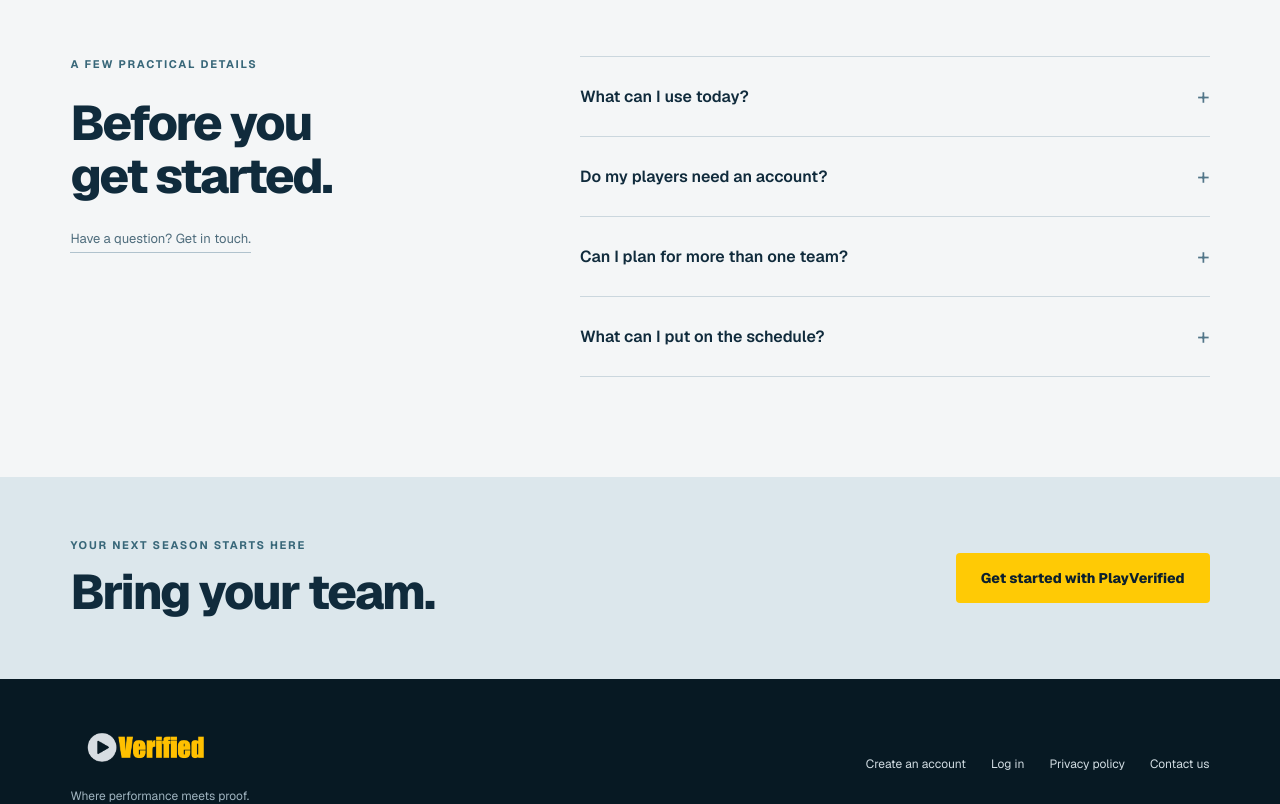
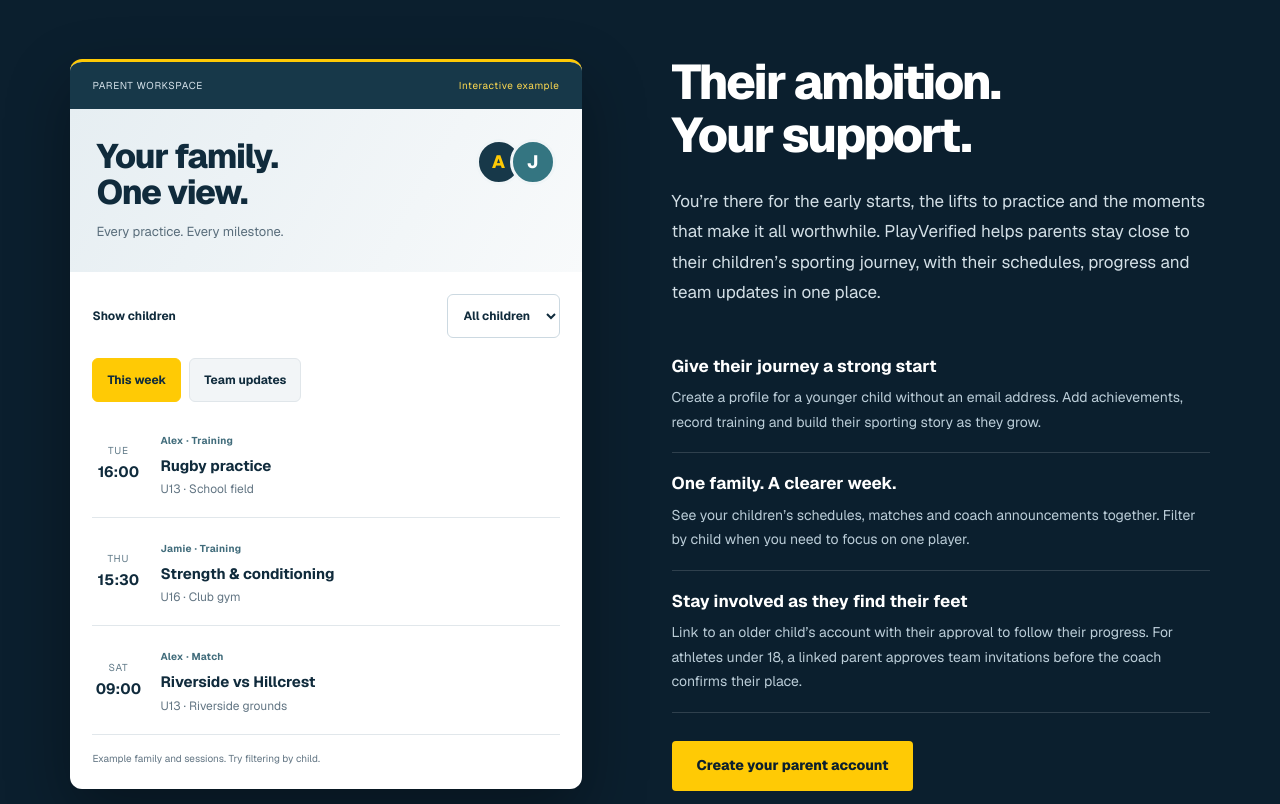
Before and after one commit to izakpm/sport-talent-platform, a Next.js app in the folder frontend/: page / in a window 1280 px wide. Shown: the part 3600-4404 px from the top of the page. Built offline with nearby package versions, Linux system fonts and the light colour scheme.

Commit message:
Introduce parents on the home page with a family dashboard preview

```diff
--- a/frontend/app/HomeLanding.tsx
+++ b/frontend/app/HomeLanding.tsx
@@ -5,6 +5,7 @@ import PublicFooter from "./PublicFooter";
 import CoachShowcase from "./CoachShowcase";
 import OrganisationShowcase from "./OrganisationShowcase";
 import AthleteShowcase from "./AthleteShowcase";
+import ParentPreview from "./ParentPreview";
 import audience from "./audience.module.css";
 import styles from "./home.module.css";
 
@@ -59,12 +60,12 @@ export default function Home() {
                 And the coaches who help them get there.
               </h2>
               <p className={styles.heroDescription}>
-                Talent and dedication deserve to be seen. Our mission is to
-                help committed athletes build a sporting portfolio that tells
-                their story and brings them into view of universities and
-                sporting clubs, locally and abroad. Too much potential goes
-                unnoticed through a lack of visibility and opportunity.
-                We’re here to help change that.
+                Talent and dedication deserve to be seen. Our mission is to help
+                committed athletes build a sporting portfolio that tells their
+                story and brings them into view of universities and sporting
+                clubs, locally and abroad. Too much potential goes unnoticed
+                through a lack of visibility and opportunity. We’re here to help
+                change that.
               </p>
               <div className={styles.heroActions}>
                 <Link
@@ -250,6 +251,64 @@ export default function Home() {
             <OrganisationShowcase />
           </div>
         </section>
+        <div className={styles.coachBand}>
+          <section
+            id="parents"
+            className={styles.coaching}
+            aria-labelledby="parents-title"
+          >
+            <div className={`${styles.coachCopy} ${audience.darkCopy}`}>
+              <h2 id="parents-title">
+                Their ambition.
+                <br />
+                Your support.
+              </h2>
+              <p className={audience.intro}>
+                You’re there for the early starts, the lifts to practice and the
+                moments that make it all worthwhile. PlayVerified helps parents
+                stay close to their children’s sporting journey, with their
+                schedules, progress and team updates in one place.
+              </p>
+              <ul className={audience.benefits}>
+                <li>
+                  <h3>Give their journey a strong start</h3>
+                  <p>
+                    Create a profile for a younger child without an email
+                    address. Add achievements, record training and build their
+                    sporting story as they grow.
+                  </p>
+                </li>
+                <li>
+                  <h3>One family. A clearer week.</h3>
+                  <p>
+                    See your children’s schedules, matches and coach
+                    announcements together. Filter by child when you need to
+                    focus on one player.
+                  </p>
+                </li>
+                <li>
+                  <h3>Stay involved as they find their feet</h3>
+                  <p>
+                    Link to an older child’s account with their approval to
+                    follow their progress. For athletes under 18, a linked
+                    parent approves team invitations before the coach confirms
+                    their place.
+                  </p>
+                </li>
+              </ul>
+              <Link
+                scroll={false}
+                className={styles.primary}
+                href="/register?role=GUARDIAN"
+              >
+                Create your parent account
+              </Link>
+            </div>
+            <div className={styles.demo}>
+              <ParentPreview />
+            </div>
+          </section>
+        </div>
         <section
           id="questions"
           className={styles.faq}
--- /dev/null
+++ b/frontend/app/ParentPreview.tsx
@@ -0,0 +1,130 @@
+"use client";
+import { useState } from "react";
+import s from "./parent-preview.module.css";
+const sessions = [
+  {
+    child: "Alex",
+    day: "TUE",
+    time: "16:00",
+    title: "Rugby practice",
+    detail: "U13 · School field",
+    kind: "Training",
+  },
+  {
+    child: "Jamie",
+    day: "THU",
+    time: "15:30",
+    title: "Strength & conditioning",
+    detail: "U16 · Club gym",
+    kind: "Training",
+  },
+  {
+    child: "Alex",
+    day: "SAT",
+    time: "09:00",
+    title: "Riverside vs Hillcrest",
+    detail: "U13 · Riverside grounds",
+    kind: "Match",
+  },
+];
+export default function ParentPreview() {
+  const [child, setChild] = useState("All children"),
+    [view, setView] = useState("This week");
+  const rows = sessions.filter(
+    (r) => child === "All children" || r.child === child,
+  );
+  return (
+    <div
+      className={s.preview}
+      role="region"
+      aria-label="Parent dashboard example"
+    >
+      <div className={s.top}>
+        <span>PARENT WORKSPACE</span>
+        <span>Interactive example</span>
+      </div>
+      <div className={s.header}>
+        <div className={s.circles} aria-hidden="true">
+          <span>A</span>
+          <span>J</span>
+        </div>
+        <h3>
+          Your family.
+          <br />
+          One view.
+        </h3>
+        <p>Every practice. Every milestone.</p>
+      </div>
+      <div className={s.body}>
+        <label className={s.filter}>
+          Show children
+          <select
+            value={child}
+            onChange={(e) => setChild(e.target.value)}
+            aria-label="Parent example child"
+          >
+            <option>All children</option>
+            <option>Alex</option>
+            <option>Jamie</option>
+          </select>
+        </label>
+        <div className={s.tabs} role="group" aria-label="Parent example view">
+          {["This week", "Team updates"].map((tab) => (
+            <button
+              key={tab}
+              aria-pressed={view === tab}
+              onClick={() => setView(tab)}
+            >
+              {tab}
+            </button>
+          ))}
+        </div>
+        <div className={s.records} aria-live="polite">
+          {view === "This week" ? (
+            rows.map((r) => (
+              <article key={r.title} className={s.row}>
+                <div className={s.date}>
+                  {r.day}
+                  <strong>{r.time}</strong>
+                </div>
+                <div>
+                  <span className={s.child}>
+                    {r.child} · {r.kind}
+                  </span>
+                  <h4>{r.title}</h4>
+                  <p>{r.detail}</p>
+                </div>
+              </article>
+            ))
+          ) : (
+            <>
+              {(child === "All children" || child === "Alex") && (
+                <article className={s.update}>
+                  <span className={s.child}>Alex · U13 coach</span>
+                  <h4>Ready for Saturday?</h4>
+                  <p>
+                    Please arrive 30 minutes before kick-off. Bring your
+                    mouthguard and water bottle.
+                  </p>
+                </article>
+              )}
+              {(child === "All children" || child === "Jamie") && (
+                <article className={s.update}>
+                  <span className={s.child}>Jamie · U16 coach</span>
+                  <h4>Thursday’s gym session</h4>
+                  <p>
+                    Meet at the club gym at 15:30. Remember your training shoes
+                    and towel.
+                  </p>
+                </article>
+              )}
+            </>
+          )}
+        </div>
+        <p className={s.note}>
+          Example family and sessions. Try filtering by child.
+        </p>
+      </div>
+    </div>
+  );
+}
--- /dev/null
+++ b/frontend/app/parent-preview.module.css
@@ -0,0 +1,178 @@
+.preview {
+  background: #fff;
+  color: #102b3c;
+  border-radius: 12px;
+  overflow: hidden;
+  box-shadow: 0 25px 65px #0005;
+  border-top: 3px solid #ffca05;
+  min-width: 0;
+}
+.top {
+  display: flex;
+  justify-content: space-between;
+  gap: 12px;
+  padding: 16px 22px;
+  background: #173849;
+  color: #d4e1e9;
+  font-size: 10px;
+  letter-spacing: 0.06em;
+}
+.top span:last-child {
+  color: #ffda50;
+}
+.header {
+  padding: 30px 26px;
+  background: linear-gradient(120deg, #e6eef2, #f8fafb);
+}
+.header h3 {
+  font-size: 34px;
+  line-height: 1.05;
+  letter-spacing: -0.04em;
+  font-weight: 750;
+  margin: 0 0 12px;
+}
+.header p {
+  color: #596d7b;
+  font-size: 13px;
+  margin: 0;
+}
+.circles {
+  float: right;
+  display: flex;
+  margin-left: 12px;
+}
+.circles span {
+  display: grid;
+  place-items: center;
+  width: 46px;
+  height: 46px;
+  border-radius: 50%;
+  background: #173849;
+  border: 3px solid #f0f5f7;
+  color: #ffca05;
+  font-size: 18px;
+  font-weight: 750;
+}
+.circles span + span {
+  margin-left: -12px;
+  background: #347581;
+  color: white;
+}
+.body {
+  padding: 22px;
+}
+.filter {
+  display: flex;
+  align-items: center;
+  justify-content: space-between;
+  gap: 12px;
+  font-size: 12px;
+  font-weight: 650;
+}
+.filter select {
+  min-width: 0;
+  max-width: 65%;
+  font: inherit;
+  min-height: 44px;
+  border: 1px solid #ccd9e1;
+  border-radius: 6px;
+  padding: 8px 12px;
+  background: white;
+  color: #102b3c;
+}
+.tabs {
+  display: flex;
+  gap: 8px;
+  margin: 20px 0 8px;
+}
+.tabs button {
+  font: inherit;
+  font-size: 12px;
+  font-weight: 700;
+  min-height: 44px;
+  padding: 10px 14px;
+  background: #f2f5f7;
+  border: 1px solid #e0e6ea;
+  border-radius: 6px;
+  color: #102b3c;
+  cursor: pointer;
+}
+.tabs button[aria-pressed="true"] {
+  background: #ffca05;
+  border-color: #ffca05;
+}
+.records {
+  min-height: 252px;
+}
+.row {
+  display: flex;
+  gap: 16px;
+  padding: 17px 0;
+  border-bottom: 1px solid #e1e7eb;
+  align-items: center;
+}
+.date {
+  flex: 0 0 52px;
+  font-size: 10px;
+  color: #627b89;
+  letter-spacing: 0.08em;
+  text-align: center;
+}
+.date strong {
+  display: block;
+  font-size: 15px;
+  letter-spacing: 0;
+  color: #102b3c;
+  margin-top: 3px;
+}
+.child {
+  font-size: 10px;
+  font-weight: 700;
+  letter-spacing: 0.03em;
+  color: #416c7b;
+}
+.row h4,
+.update h4 {
+  font-weight: 700;
+  font-size: 15px;
+  margin: 5px 0;
+  line-height: 1.3;
+}
+.row p,
+.update p {
+  font-size: 12px;
+  color: #627583;
+  line-height: 1.65;
+  margin: 0;
+}
+.update {
+  padding: 17px 0;
+  border-bottom: 1px solid #e1e7eb;
+}
+.note {
+  font-size: 10px;
+  line-height: 1.6;
+  color: #627583;
+  margin: 16px 0 0;
+}
+.preview :is(button, select):focus-visible {
+  outline: 3px solid #a98300;
+  outline-offset: 3px;
+}
+@media (max-width: 400px) {
+  .body {
+    padding: 16px;
+  }
+  .header {
+    padding: 24px 18px;
+  }
+  .header h3 {
+    font-size: 30px;
+  }
+  .top {
+    padding: 14px 16px;
+  }
+  .row {
+    gap: 10px;
+  }
+}
```
Also changed, not shown: 1 other file (tests, documents, lock files or other folders).
